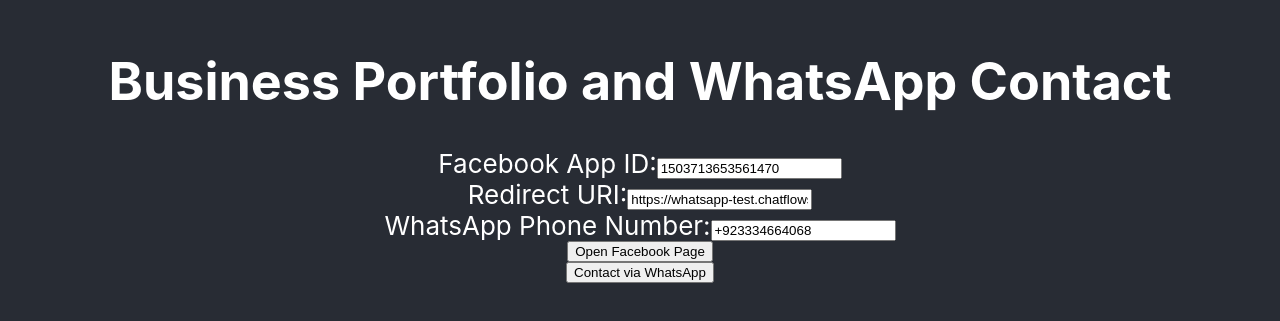
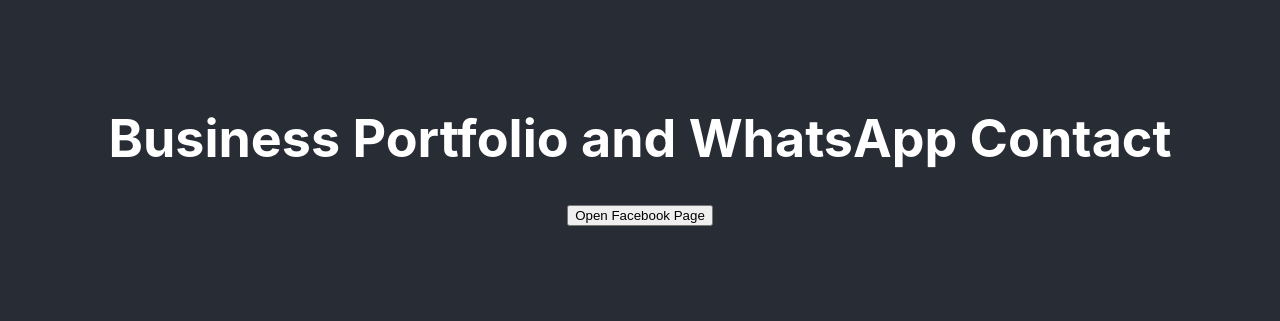
Before and after one commit to simplyneural/facebook-auth-login, a React (Create React App) app: page / in a window 1280 px wide. Shown: the part 251-572 px from the top of the page. Built offline with nearby package versions, Linux system fonts and the light colour scheme.

Commit message:
quick change

```diff
--- a/src/App.js
+++ b/src/App.js
@@ -1,17 +1,14 @@
-import React, { useState } from "react";
+import React from "react";
 import "./App.css";
 
 function App() {
-  const [fbAppId, setFbAppId] = useState("1503713653561470");
-  const [redirectUri, setRedirectUri] = useState(
-    "https://whatsapp-test.chatflows.app"
-  );
-  const [waPhoneNumber, setWaPhoneNumber] = useState("+923334664068");
   const channelUrl = encodeURIComponent("https://whatsapp-test.chatflows.app");
 
   const handleOpenFacebookPage = () => {
+    const fbAppId = "1503713653561470";
+    const redirectUri = "https://whatsapp-test.chatflows.app";
     const cbt = Date.now(); // Use current timestamp for cbt
-    const fbUrl = `https://www.facebook.com/v2.12/dialog/oauth?app_id=${fbAppId}&cbt=${cbt}&channel_url=${channelUrl}&client_id=${fbAppId}&display=popup&domain=manychat.com&e2e=%7B%7D&extras=%7B%22version%22%3A2%2C%22feature%22%3A%22whatsapp_embedded_signup%22%2C%22sessionInfoVersion%22%3A2%7D&fallback_redirect_uri=https%3A%2F%2Fmanychat.com%2Fregistration%2FchannelConnection%2Fwhatsapp&locale=en_US&logger_id=f1f0a5dbc3c56dcc2&origin=1&redirect_uri=${encodeURIComponent(
+    const fbUrl = `https://www.facebook.com/v2.12/dialog/oauth?app_id=${fbAppId}&cbt=${cbt}&channel_url=${channelUrl}&client_id=${fbAppId}&display=popup&domain=${channelUrl}&e2e=%7B%7D&extras=%7B%22version%22%3A2%2C%22feature%22%3A%22whatsapp_embedded_signup%22%2C%22sessionInfoVersion%22%3A2%7D&fallback_redirect_uri=https%3A%2F%2Fmanychat.com%2Fregistration%2FchannelConnection%2Fwhatsapp&locale=en_US&logger_id=f1f0a5dbc3c56dcc2&origin=1&redirect_uri=${encodeURIComponent(
       redirectUri
     )}&response_type=token%2Csigned_request%2Cgraph_domain&scope=business_management%2Cwhatsapp_business_management&sdk=joey&version=v2.12`;
 
@@ -27,59 +24,12 @@
     );
   };
 
-  const handleOpenWhatsApp = () => {
-    const waUrl = `https://wa.me/${waPhoneNumber}`;
-    const width = 600;
-    const height = 700;
-    const left = (window.innerWidth - width) / 2;
-    const top = (window.innerHeight - height) / 2;
-
-    window.open(
-      waUrl,
-      "WhatsAppPopup",
-      `width=${width},height=${height},top=${top},left=${left}`
-    );
-  };
-
   return (
     <div className="App">
       <header className="App-header">
         <h1>Business Portfolio and WhatsApp Contact</h1>
-        <div>
-          <label>
-            Facebook App ID:
-            <input
-              type="text"
-              value={fbAppId}
-              onChange={(e) => setFbAppId(e.target.value)}
-              placeholder="Enter Facebook App ID"
-            />
-          </label>
-        </div>
-        <div>
-          <label>
-            Redirect URI:
-            <input
-              type="text"
-              value={redirectUri}
-              onChange={(e) => setRedirectUri(e.target.value)}
-              placeholder="Enter Redirect URI"
-            />
-          </label>
-        </div>
-        <div>
-          <label>
-            WhatsApp Phone Number:
-            <input
-              type="text"
-              value={waPhoneNumber}
-              onChange={(e) => setWaPhoneNumber(e.target.value)}
-              placeholder="Enter WhatsApp Phone Number"
-            />
-          </label>
-        </div>
+
         <button onClick={handleOpenFacebookPage}>Open Facebook Page</button>
-        <button onClick={handleOpenWhatsApp}>Contact via WhatsApp</button>
       </header>
     </div>
   );
```
